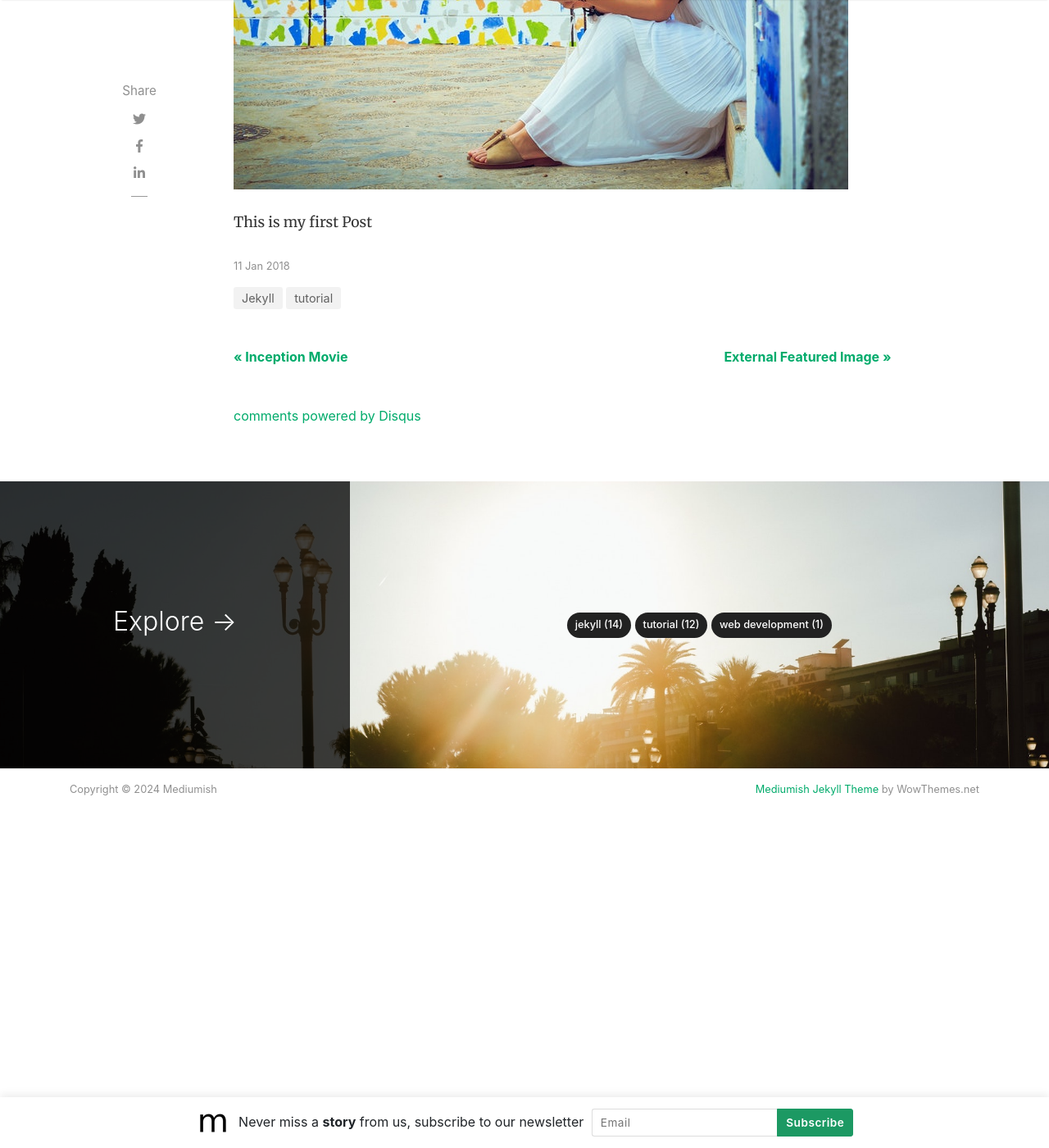
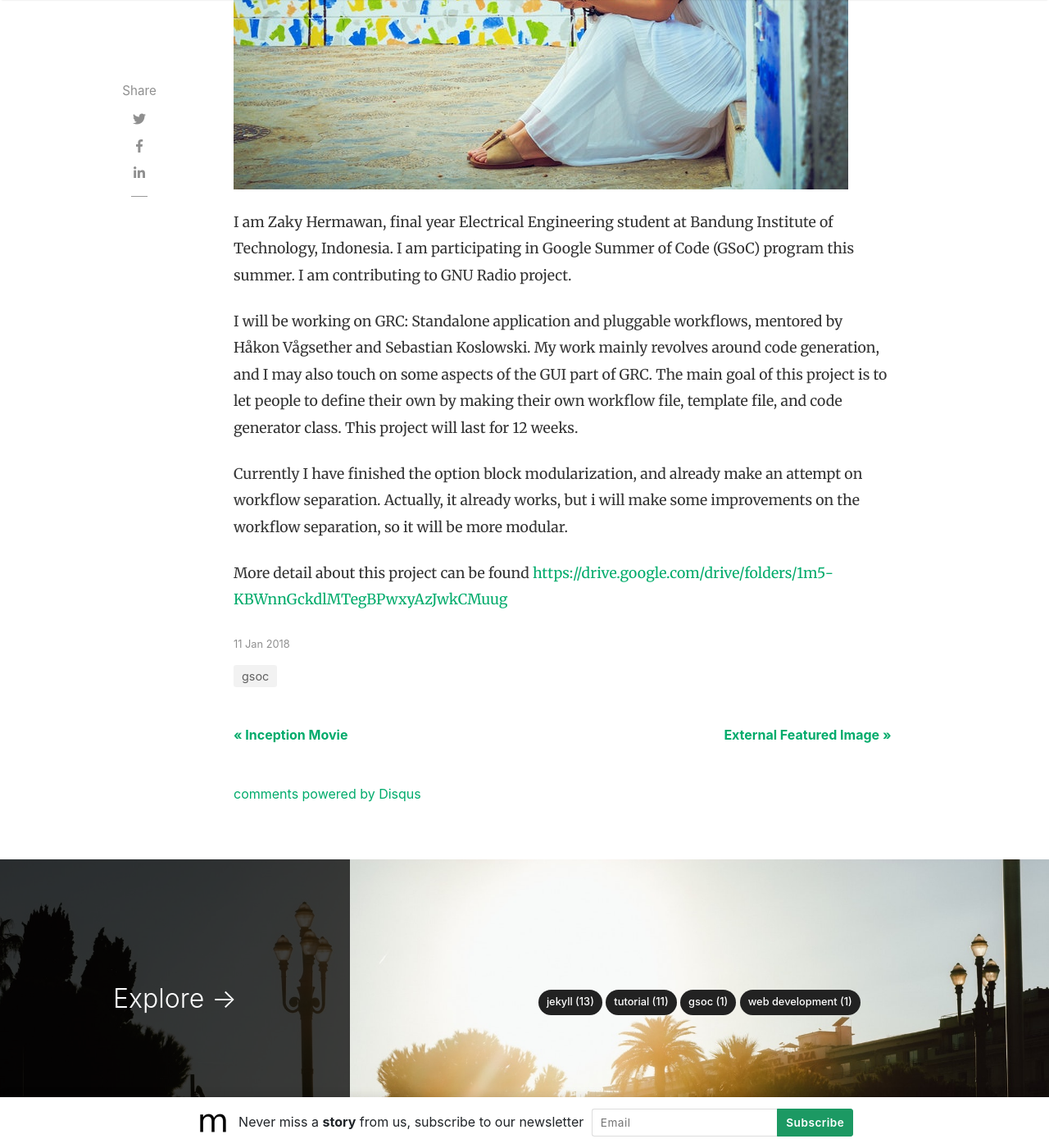
Before and after one commit to ZakyHermawan/ZakyHermawan.github.io, a Jekyll site: the page built from _posts/2018-01-11-quick-start-guide.md, in a window 1280 px wide and 1400 px high, scrolled down 684 px. Shown: the whole window at 82% size. Built offline with Jekyll 4.4.1, drawn with Linux system fonts in a browser that asks for light colours; nearby versions of some CDN libraries; comment, search, counter and statistics services are not loaded.

Commit message:
update introduction

```diff
--- a/_posts/2018-01-11-quick-start-guide.md
+++ b/_posts/2018-01-11-quick-start-guide.md
@@ -2,10 +2,16 @@
 layout: post
 title:  "Hello everyone"
 author: zaky
-categories: [ Jekyll, tutorial ]
+categories: [ gsoc ]
 image: assets/images/12.jpg
 featured: true
 hidden: true
 ---
 
-This is my first Post
+I am Zaky Hermawan, final year Electrical Engineering student at Bandung Institute of Technology, Indonesia. I am participating in Google Summer of Code (GSoC) program this summer. I am contributing to GNU Radio project.
+
+I will be working on GRC: Standalone application and pluggable workflows, mentored by Håkon Vågsether and Sebastian Koslowski. My work mainly revolves around code generation, and I may also touch on some aspects of the GUI part of GRC. The main goal of this project is to let people to define their own by making their own workflow file, template file, and code generator class. This project will last for 12 weeks.
+
+Currently I have finished the option block modularization, and already make an attempt on workflow separation. Actually, it already works, but i will make some improvements on the workflow separation, so it will be more modular.
+
+More detail about this project can be found [https://drive.google.com/drive/folders/1m5-KBWnnGckdlMTegBPwxyAzJwkCMuug](Here)
```
